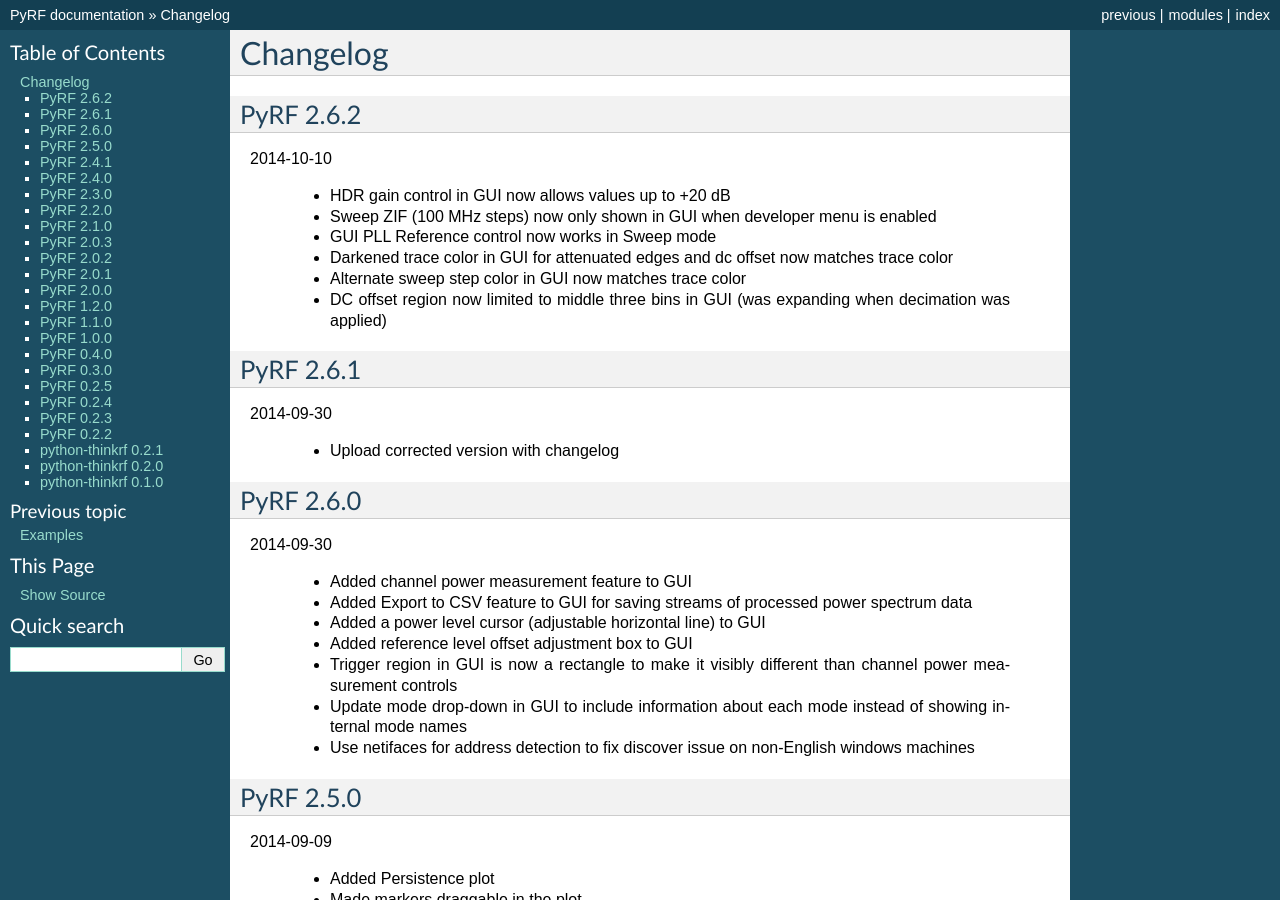
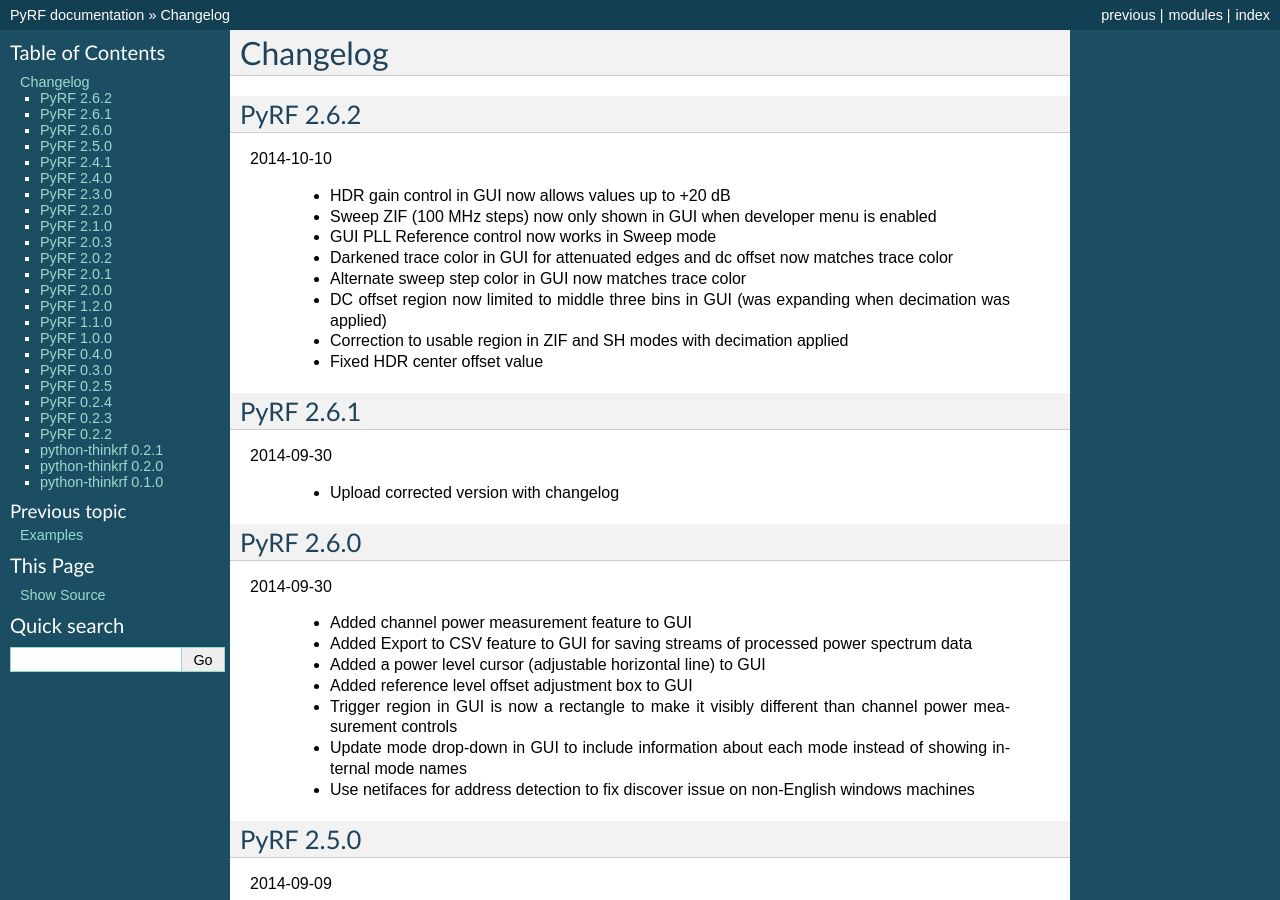
Before and after one commit to pyrf/pyrf, a Sphinx documentation site: the page built from docs/changelog.rst, in a window 1280 px wide and 900 px high. Built offline with Sphinx 7.4.7, drawn with Linux system fonts in a browser that asks for light colours.

Commit message:
changelog entries for last merged changes

```diff
--- a/docs/changelog.rst
+++ b/docs/changelog.rst
@@ -22,6 +22,9 @@
  * DC offset region now limited to middle three bins in GUI (was expanding
    when decimation was applied)
 
+ * Correction to usable region in ZIF and SH modes with decimation applied
+
+ * Fixed HDR center offset value
 
 PyRF 2.6.1
 ==========
```
